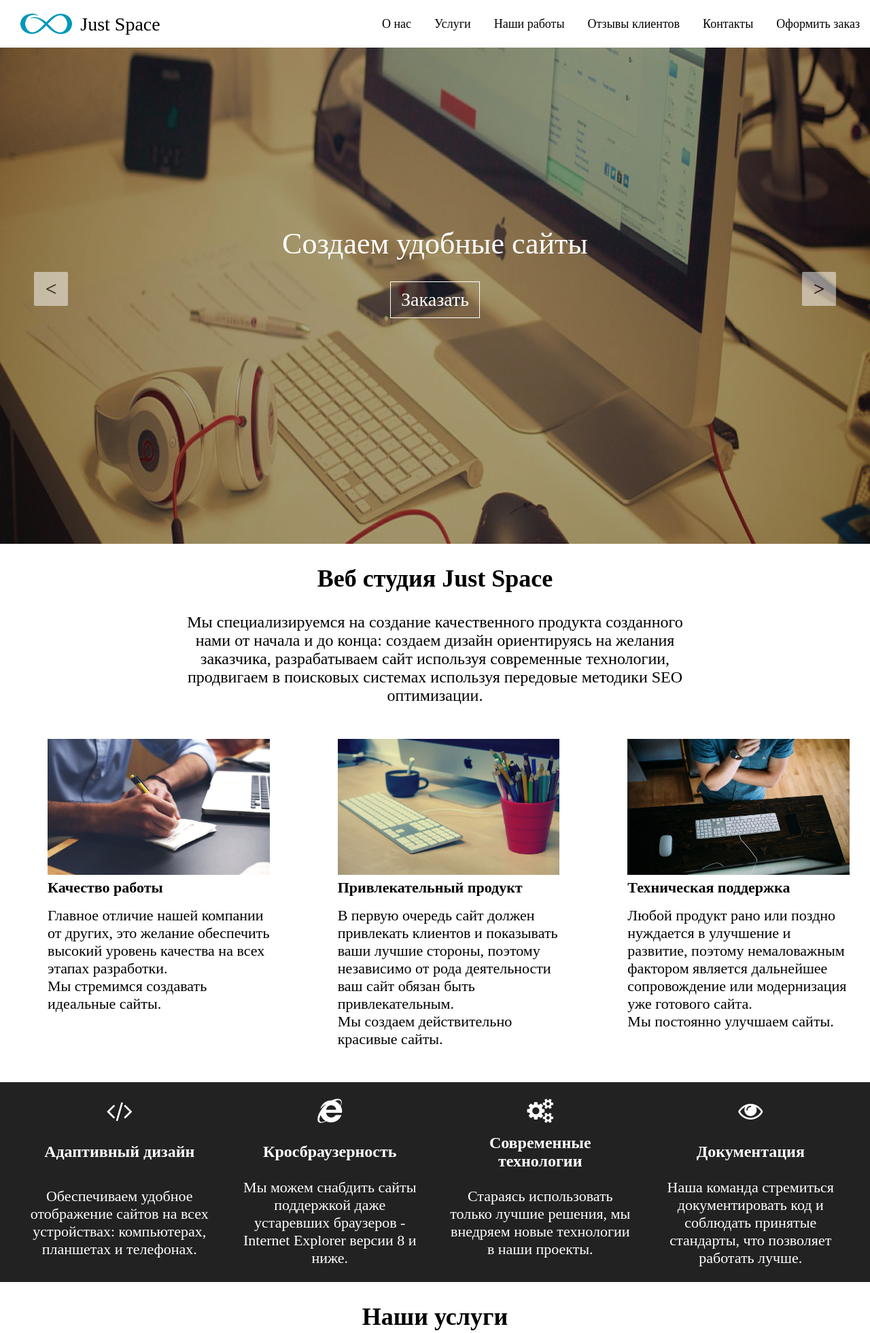
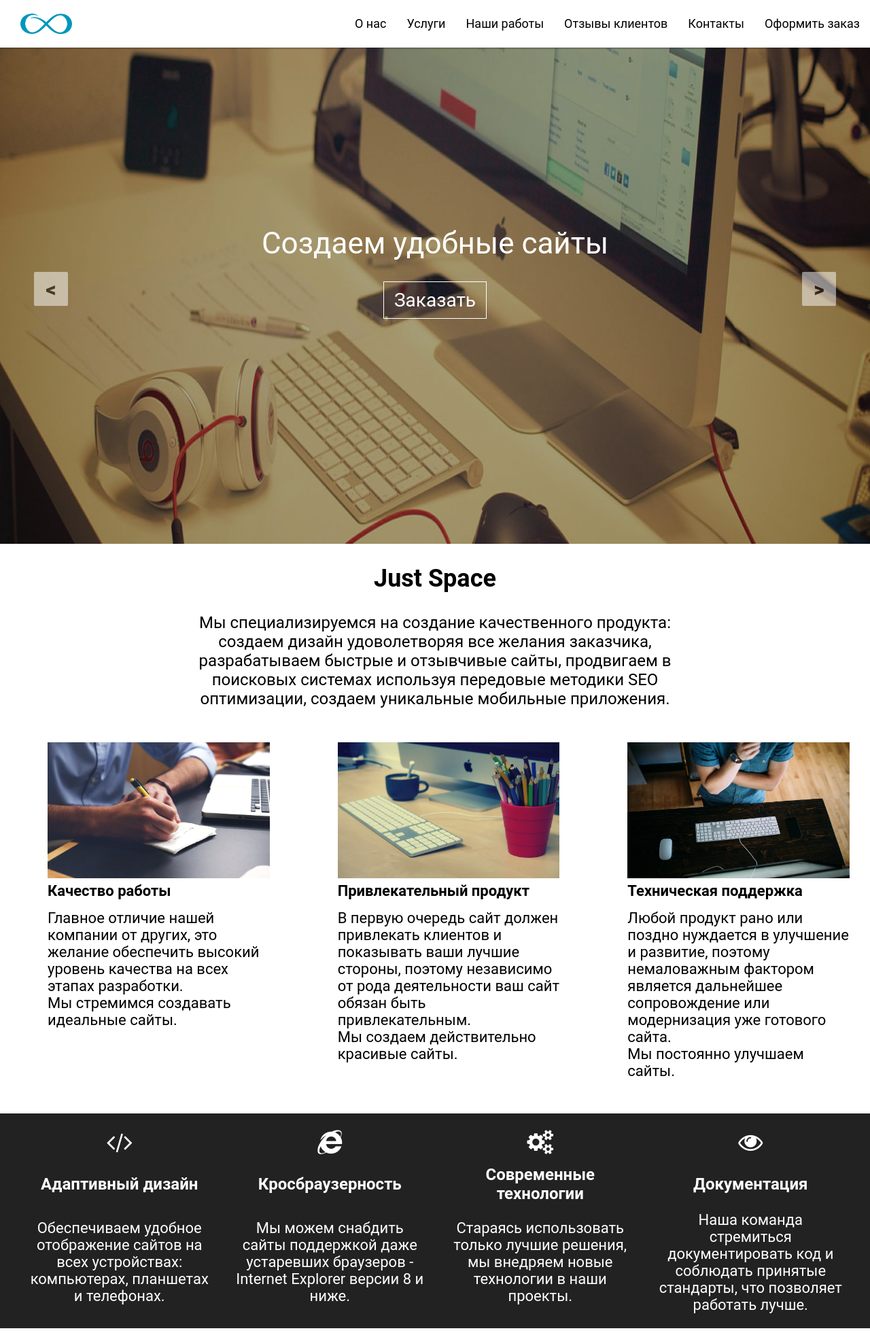
Before and after one commit to AkpoFlash/just-space.v4, a PHP site: page / in a window 1280 px wide. Shown: the top 1961 px of the page at 68% size. Run offline with PHP 8.4, Linux system fonts and the light colour scheme; data that the repository does not hold is empty; some web fonts are replaced.

Commit message:
Change font and text in the main page

```diff
--- a/css/style.css
+++ b/css/style.css
@@ -1,11 +1,16 @@
 @font-face {
   font-family: Letter;
   src: url('Letter.otf');
+}
+@font-face {
+  font-family: Roboto;
+  src: url('roboto.ttf');
 }
 body {
   position: relative;
   margin: 0;
   background: #ffffff;
+  font-family: Roboto;
 }
 header {
   display: block;
@@ -26,6 +31,7 @@ header nav {
   height: 70px;
   text-align: right;
   background: #ffffff;
+  box-shadow: 0 0 3px #222222;
 }
 header nav li {
   height: 100%;
--- a/css/style.less
+++ b/css/style.less
@@ -21,10 +21,16 @@
   src: url('Letter.otf');
 }
 
+@font-face{
+  font-family: Roboto;
+  src: url('roboto.ttf');
+}
+
 body{
 	position: relative;
 	margin: 0;
 	background: @white;
+    font-family: Roboto;
 }
 
 header{
@@ -45,7 +51,8 @@ header{
 		height: 70px;
 		text-align: right;
 		background: @white;
-		li{
+        box-shadow: 0 0 3px @black-light;
+      li{
 			height: 100%;
 			list-style: none;
 			display: inline-block;
--- a/index.php
+++ b/index.php
@@ -58,15 +58,15 @@
 	</div>
 	<header>
 		<div class="logo">
-            <img src="/img/logo.png" height="30px" alt="Logo Just Space"> <span>Just Space</span>
+            <img src="/img/logo.png" height="30px" alt="Logo Just Space">
 		</div>
 		<nav class="menu">
-			<li><a href="#about">О нас</a></li>
-			<li><a href="#service">Услуги</a></li>
-			<li><a href="#portfolio">Наши работы</a></li>
-			<li><a href="#review">Отзывы клиентов</a></li>
-			<li><a href="#contacts">Контакты</a></li>
-			<li><a href="#order">Оформить заказ</a></li>
+			<li><a href="#about">О нас</a>
+			<li><a href="#service">Услуги</a>
+			<li><a href="#portfolio">Наши работы</a>
+			<li><a href="#review">Отзывы клиентов</a>
+			<li><a href="#contacts">Контакты</a>
+			<li><a href="#order">Оформить заказ</a>
 		</nav>
 		<div class="burger">
             <span></span>
@@ -99,9 +99,9 @@
 	</header>
 	<main>
 		<article id="about">
-			<h2>Веб студия Just Space</h2>
+			<h2>Just Space</h2>
 			<p>
-                Мы специализируемся на создание качественного продукта созданного нами от начала и до конца: создаем дизайн ориентируясь на желания заказчика, разрабатываем сайт используя современные технологии, продвигаем в поисковых системах используя передовые методики SEO оптимизации.
+                Мы специализируемся на создание качественного продукта: создаем дизайн удоволетворяя все желания заказчика, разрабатываем быстрые и отзывчивые сайты, продвигаем в поисковых системах используя передовые методики SEO оптимизации, создаем уникальные мобильные приложения.
 			</p>
 		</article>
 		<article class="abouts">
@@ -183,7 +183,7 @@
 			<div class="service design">
 				<div class="promo">
 					<div class="promo-title">
-						Дизайн сайта
+						Дизайн
 					</div>
 					<div class="promo-text">
 						Вам необходимо создать уникальный дизайн сайта или воспользоваться шаблонным, но подстроенным точно под вас решением? Тогда вы пришли по адресу.
@@ -196,7 +196,7 @@
 			<div class="service develop">
 				<div class="promo">
 					<div class="promo-title">
-						Создание сайта
+						Разработка
 					</div>
 					<div class="promo-text">
 						Занимаемся созданием сайтов любой сложности: корпоративные сайты, сайты-визитки, интернет-магазины, лендинги и другие виды сайтов.
@@ -209,7 +209,7 @@
 			<div class="service seo">
 				<div class="promo">
 					<div class="promo-title">
-						Продвижение сайта
+						Продвижение
 					</div>
 					<div class="promo-text">
 						Поможем поднять сайт на первые позиции поисковой выдачи. Контекстная реклама, SEO продвижение, продвижение в социальных сетях и многое другое.
@@ -221,7 +221,7 @@
 			</div>
 		</article>
 		<article class="video">
-			<iframe id="video" width="560" height="315" src="https://www.youtube.com/embed/CdsHZh4XZMo" frameborder="0" allowfullscreen></iframe>
+			<iframe id="video" width="560" height="315" src="https://www.youtube.com/embed/_KfZrq3Yr2Q" frameborder="0" allowfullscreen></iframe>
 			<div class="promo">
 				<div class="promo-title">Уровень нашей специализации</div>
 				<article class="skills">
@@ -330,7 +330,24 @@
 		</article>
 		<article class="order">
 			<form action="index.php" method="POST">
-				<input name="name" type="text" id="name" <?php echo "value=\"".$_POST['name']."\""; ?> placeholder="ФИО" required><br><input name="email" type="email" id="email" <?php echo "value=\"".$_POST['email']."\""; ?> placeholder="Email" required><br><input name="telephone" type="tel" id="telephone" <?php echo "value=\"".$_POST['telephone']."\""; ?> placeholder="Телефон" required><br><select name="services" id="services"><option value="Создание дизайна">Создание дизайна</option><option value="Разработка сайта" selected>Разработка сайта</option><option value="Продвижение и реклама">Продвижение и реклама</option></select><br><textarea name="description" id="description" placeholder="Краткое описание задачи"><?php echo $_POST['description']; ?></textarea><br><input id="order_sub" type="submit" name="order_sub" value="Отправить заявку">
+				<input name="name" type="text" id="name" <?php echo "value=\"".$_POST['name']."\""; ?> placeholder="ФИО" required><!--
+				--><br><!--
+                --><input name="email" type="email" id="email" <?php echo "value=\"".$_POST['email']."\""; ?> placeholder="Email" required><!--
+                --><br><!--
+                --><input name="telephone" type="tel" id="telephone" <?php echo "value=\"".$_POST['telephone']."\""; ?> placeholder="Телефон" required><!--
+                --><br><!--
+                --><select name="services" id="services">
+                    <option value="Создание дизайна">Создание дизайна</option>
+                    <option value="Разработка сайта" selected>Разработка сайта</option>
+                    <option value="Создание дизайна">Создание дизайна</option>
+                    <option value="Разработка мобильного приложения">Разработка мобильного приложения</option>
+                    <option value="Что-то другое">Что-то другое</option>
+                </select><!--
+                --><br><!--
+                --><textarea name="description" id="description" placeholder="Краткое описание задачи"><?php echo $_POST['description']; ?></textarea>
+                <!--
+                --><br><!--
+                --><input id="order_sub" type="submit" name="order_sub" value="Отправить заявку">
 			</form>
 		</article>
         <article id="contacts" class="map">
```
